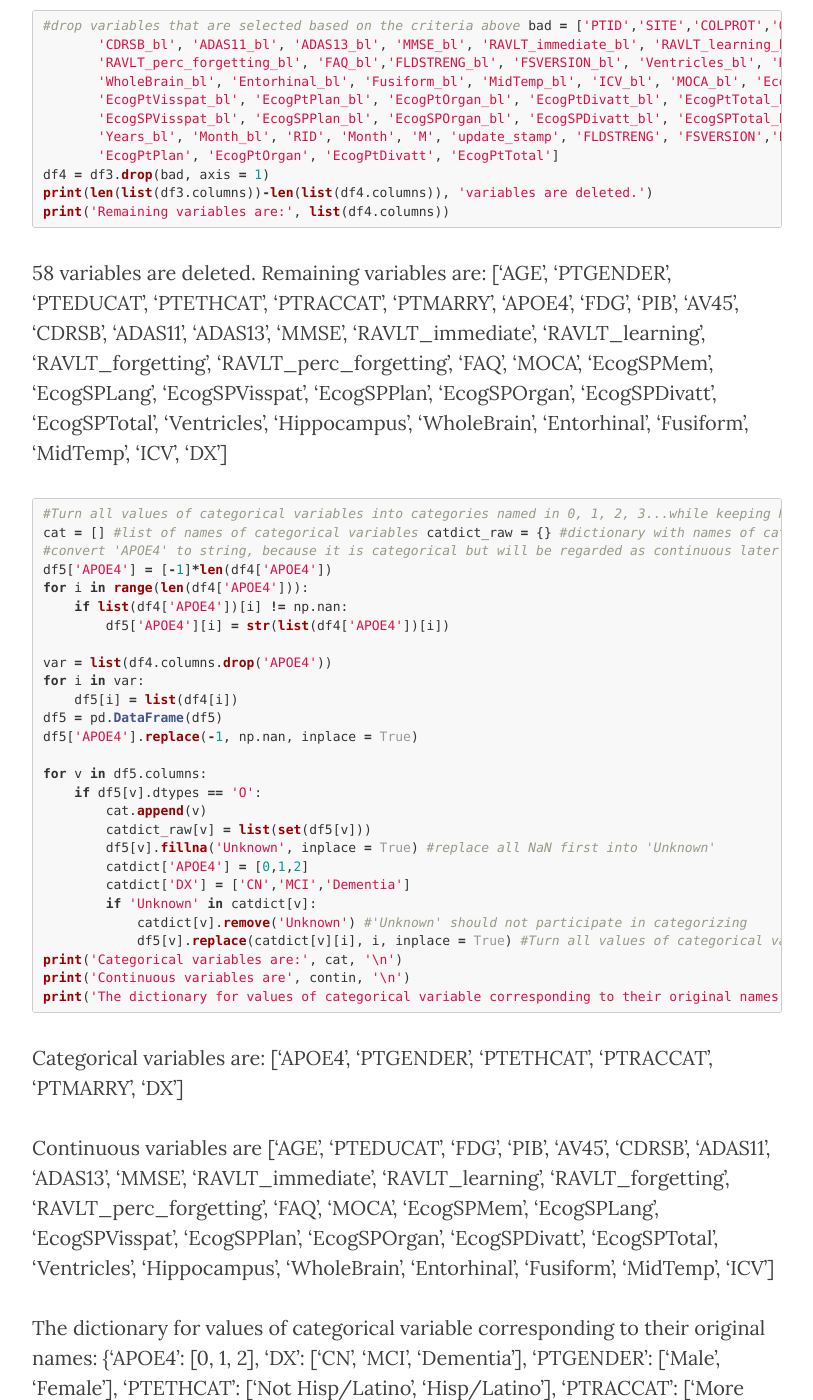
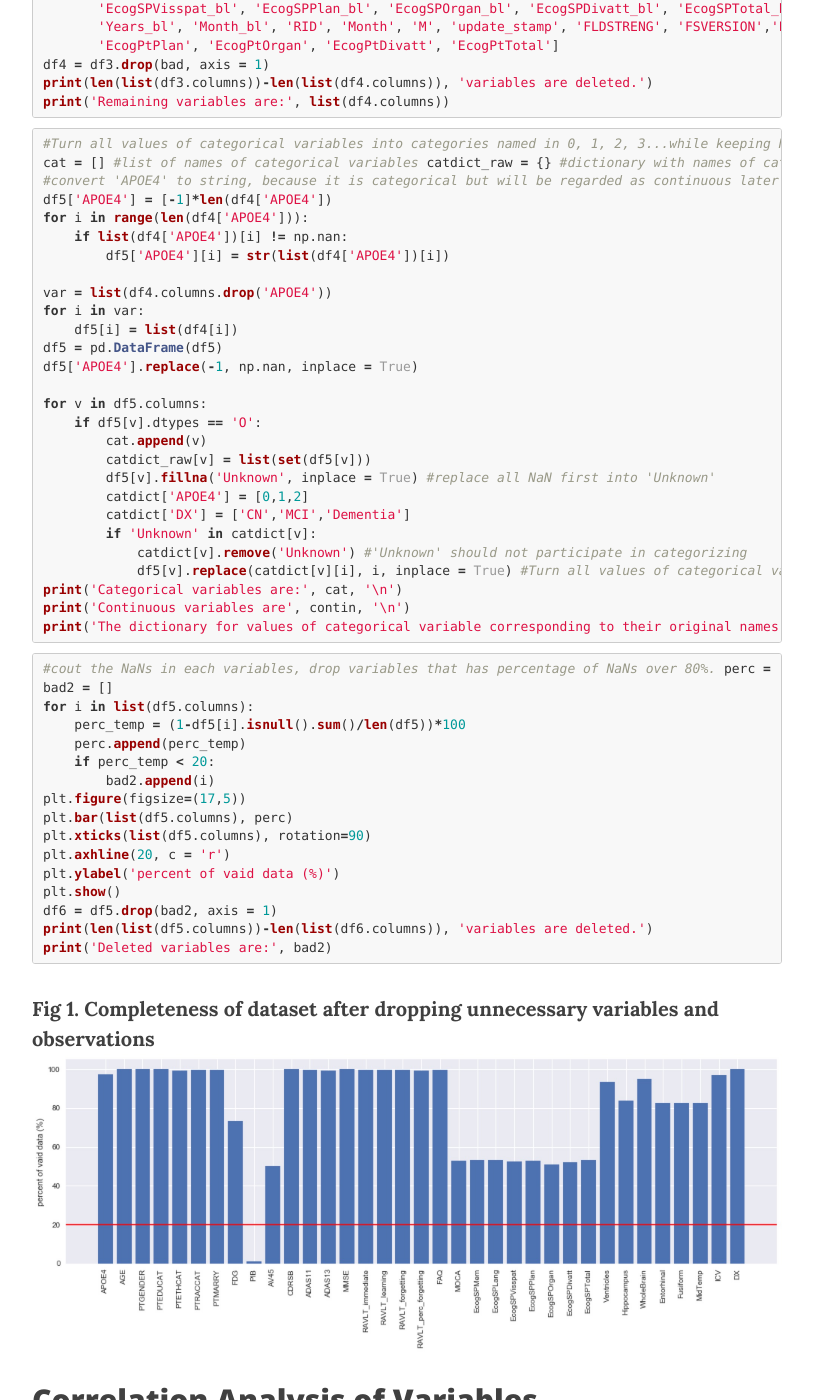
Before and after one commit to liyixiu/Alzheimer, a Jekyll site: the page built from docs/EDA.md, in a window 1280 px wide and 1400 px high, scrolled down 1853 px. Shown: the whole window, without its empty margins (233-1046 px from the left). Built offline with Jekyll 4.4.1, drawn with Linux system fonts in a browser that asks for light colours; nearby versions of some CDN libraries; some of the changed text lies outside the part shown.

Commit message:
Update EDA.md

````diff
--- a/docs/EDA.md
+++ b/docs/EDA.md
@@ -42,10 +42,6 @@ df3 = pd.DataFrame(df3)
 print(len(df2)-len(df3), 'observation deleted.')
 print(len(df3), 'observations left.')
 ```
-11233 observation deleted. And variable "VISCODE" is deleted.
-15 observation deleted.
-1769 observations left.
-
 ```python
 #drop variables that are selected based on the criteria above
 bad = ['PTID','SITE','COLPROT','ORIGPROT', 'EXAMDATE', 'DX_bl', 'EXAMDATE_bl',
@@ -60,9 +56,6 @@ df4 = df3.drop(bad, axis = 1)
 print(len(list(df3.columns))-len(list(df4.columns)), 'variables are deleted.')
 print('Remaining variables are:', list(df4.columns))
 ```
-58 variables are deleted.
-Remaining variables are: ['AGE', 'PTGENDER', 'PTEDUCAT', 'PTETHCAT', 'PTRACCAT', 'PTMARRY', 'APOE4', 'FDG', 'PIB', 'AV45', 'CDRSB', 'ADAS11', 'ADAS13', 'MMSE', 'RAVLT_immediate', 'RAVLT_learning', 'RAVLT_forgetting', 'RAVLT_perc_forgetting', 'FAQ', 'MOCA', 'EcogSPMem', 'EcogSPLang', 'EcogSPVisspat', 'EcogSPPlan', 'EcogSPOrgan', 'EcogSPDivatt', 'EcogSPTotal', 'Ventricles', 'Hippocampus', 'WholeBrain', 'Entorhinal', 'Fusiform', 'MidTemp', 'ICV', 'DX']
-
 ```python
 #Turn all values of categorical variables into categories named in 0, 1, 2, 3...while keeping NaN and turining all 'Unknown's to NaN
 
@@ -101,13 +94,6 @@ print('Categorical variables are:', cat, '\n')
 print('Continuous variables are', contin, '\n')
 print('The dictionary for values of categorical variable corresponding to their original names: \n', catdict)
 ```
-Categorical variables are: ['APOE4', 'PTGENDER', 'PTETHCAT', 'PTRACCAT', 'PTMARRY', 'DX']
-
-Continuous variables are ['AGE', 'PTEDUCAT', 'FDG', 'PIB', 'AV45', 'CDRSB', 'ADAS11', 'ADAS13', 'MMSE', 'RAVLT_immediate', 'RAVLT_learning', 'RAVLT_forgetting', 'RAVLT_perc_forgetting', 'FAQ', 'MOCA', 'EcogSPMem', 'EcogSPLang', 'EcogSPVisspat', 'EcogSPPlan', 'EcogSPOrgan', 'EcogSPDivatt', 'EcogSPTotal', 'Ventricles', 'Hippocampus', 'WholeBrain', 'Entorhinal', 'Fusiform', 'MidTemp', 'ICV']
-
-The dictionary for values of categorical variable corresponding to their original names:
- {'APOE4': [0, 1, 2], 'DX': ['CN', 'MCI', 'Dementia'], 'PTGENDER': ['Male', 'Female'], 'PTETHCAT': ['Not Hisp/Latino', 'Hisp/Latino'], 'PTRACCAT': ['More than one', 'Hawaiian/Other PI', 'Black', 'Asian', 'White', 'Am Indian/Alaskan'], 'PTMARRY': ['Never married', 'Married', 'Widowed', 'Divorced']}
-
 ```python
 #cout the NaNs in each variables, drop variables that has percentage of NaNs over 80%.
 perc = []
@@ -127,9 +113,6 @@ df6 = df5.drop(bad2, axis = 1)
 print(len(list(df5.columns))-len(list(df6.columns)), 'variables are deleted.')
 print('Deleted variables are:', bad2)
 ```
-See **Fig 1**\\
-1 variables are deleted.\\
-Deleted variables are: ['PIB']
 
 **Fig 1. Completeness of dataset after dropping unnecessary variables and observations**
 <img src="https://yueli1201.github.io/Alzheimer/figures/1.jpeg" alt="1" width="750"/>
````
Also changed, not shown: other parts of docs/EDA.md (+0 -4 lines).
